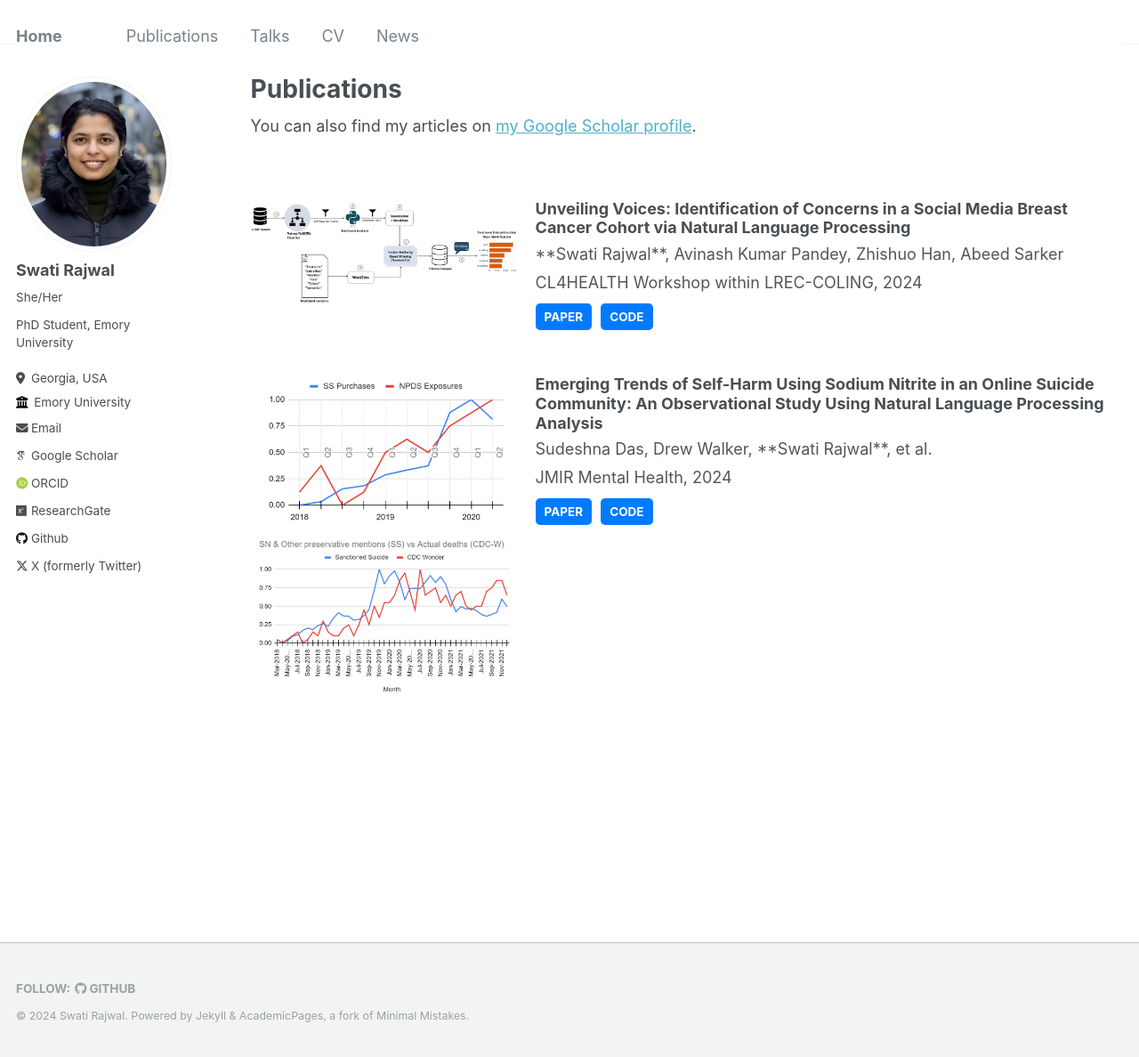
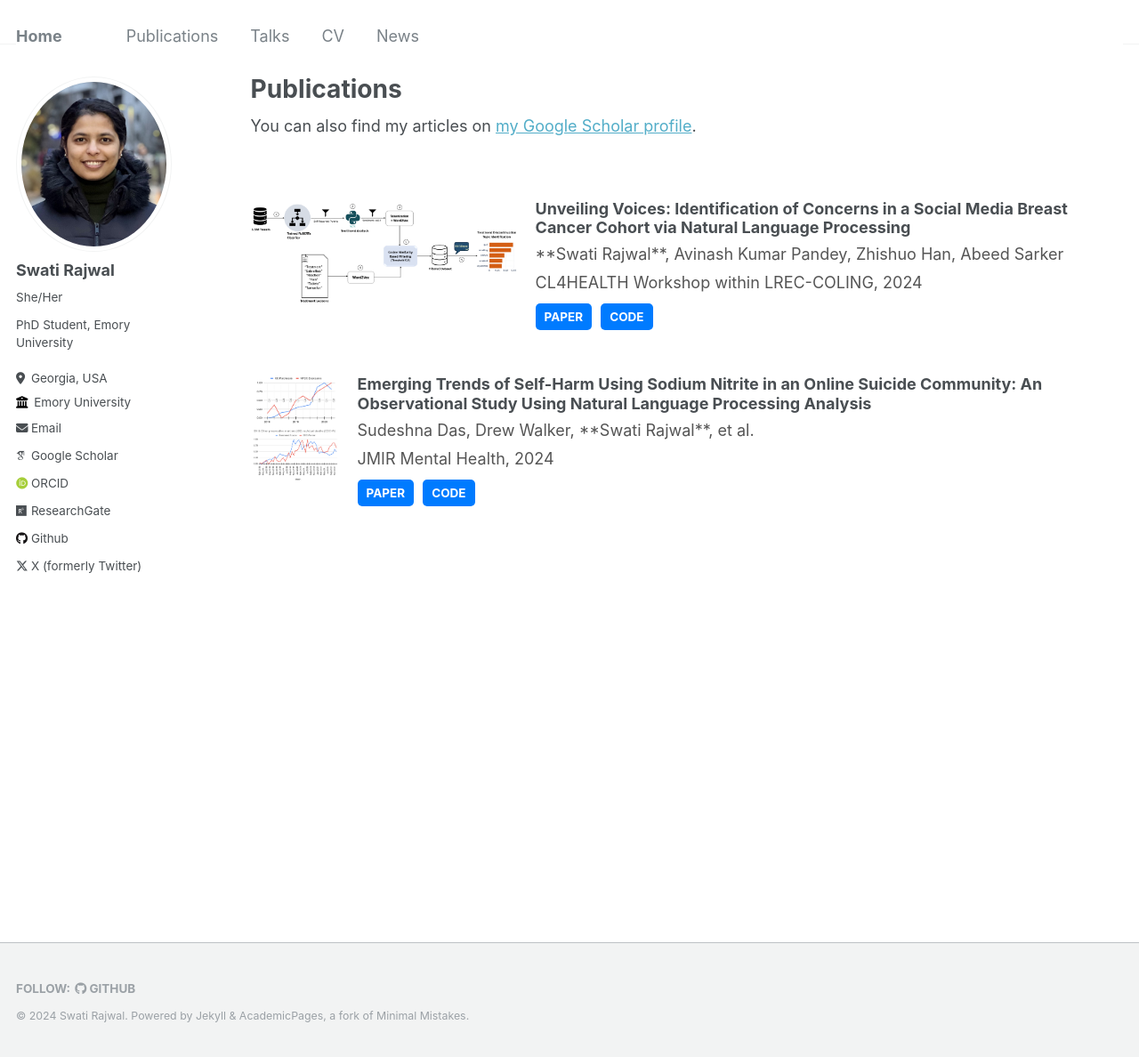
Before and after one commit to swati-rajwal/swati-rajwal.github.io, a Jekyll site: the page built from _pages/publications.md, in a window 1280 px wide and 1188 px high. Shown: the whole window at 89% size. Built offline with Jekyll 4.4.1, drawn with Linux system fonts in a browser that asks for light colours; some web fonts are replaced.

Commit message:
Update publications.md

```diff
--- a/_pages/publications.md
+++ b/_pages/publications.md
@@ -31,8 +31,8 @@
   <!-- Repeat for each publication -->
   <div class="publication-item" style="display: flex; margin-bottom: 20px;">
     <!-- Publication Image -->
-    <div class="publication-thumbnail" style="flex: 0 0 300px; /* Fixed size for image */ margin-right: 20px;">
-      <img src="/images/sn_proj.png" alt="Publication Thumbnail" style="width: 300px; height: auto;">
+    <div class="publication-thumbnail" style="flex: 0 0 100px; /* Fixed size for image */ margin-right: 20px;">
+      <img src="/images/sn_proj.png" alt="Publication Thumbnail" style="width: 100px; height: auto;">
     </div>
     <div class="publication-info" style="flex: 1;">
       <h3 style="margin: 0;">Emerging Trends of Self-Harm Using Sodium Nitrite in an Online Suicide Community: An Observational Study Using Natural Language Processing Analysis</h3>
```
